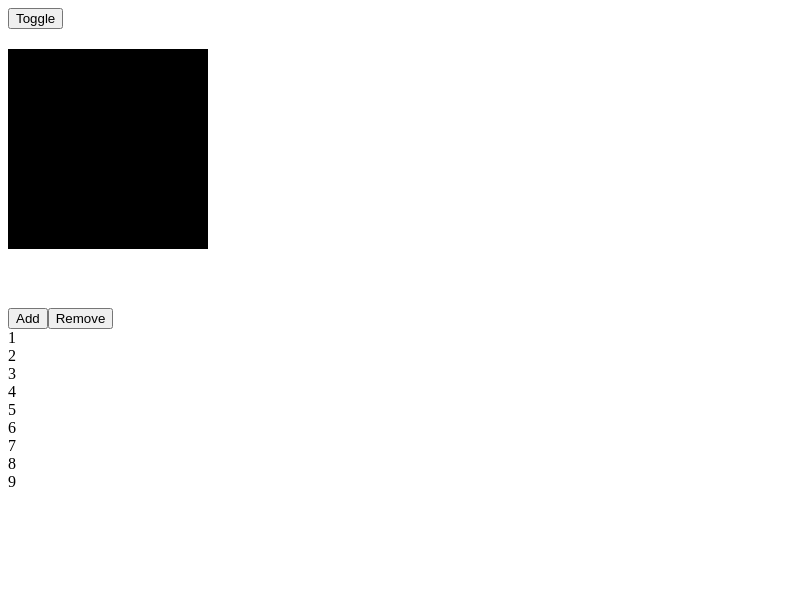
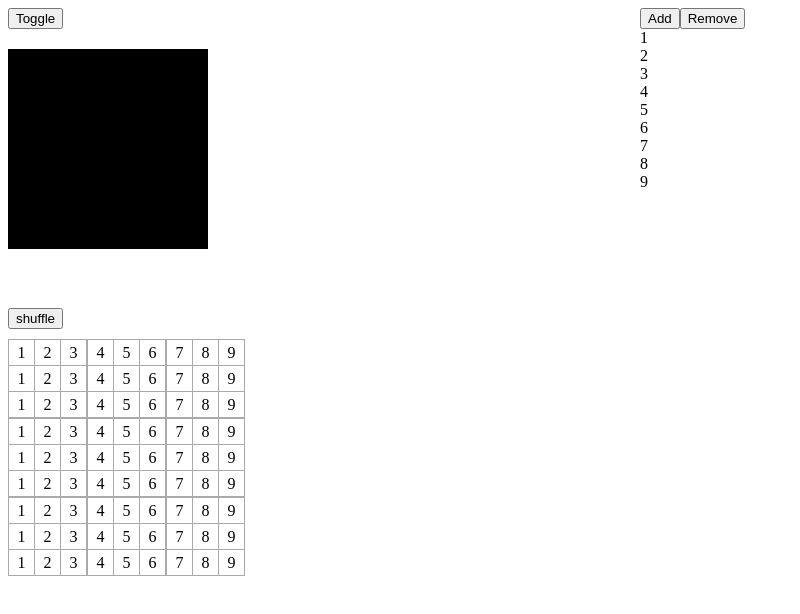
Before and after one commit to Ayub-Begimkulov/retransition, a React app: page / in a window 1280 px wide. Shown: the top 614 px of the page, without its empty margins (0-800 px from the left). Built offline with nearby package versions, Linux system fonts and the light colour scheme.

Commit message:
transition group wp

```diff
--- a/demo/App.tsx
+++ b/demo/App.tsx
@@ -4,6 +4,23 @@ import { Transition, TransitionGroup } from "../src";
 import "./index.scss";
 
 let nextNum = 10;
+
+function shuffle(array: any[]) {
+  const length = array == null ? 0 : array.length;
+  if (!length) {
+    return [];
+  }
+  let index = -1;
+  const lastIndex = length - 1;
+  const result = array.slice();
+  while (++index < length) {
+    const rand = index + Math.floor(Math.random() * (lastIndex - index + 1));
+    const value = result[rand];
+    result[rand] = result[index];
+    result[index] = value;
+  }
+  return result;
+}
 
 const App = () => {
   const [visible, setVisible] = useState(true);
@@ -24,7 +41,8 @@ const App = () => {
   };
 
   return (
-    <>
+    <div style={{ display: "flex" }}>
+      <div style={{ flex: 1 }}>
         <div style={{ height: 300 }}>
           <button
             onClick={() => setVisible(v => !v)}
@@ -38,15 +56,46 @@ const App = () => {
             </div>
           </Transition>
         </div>
+
+        <Sudoku />
+      </div>
+      <div style={{ flex: 1 }}>
         <div>
           <button onClick={() => add()}>Add</button>
           <button onClick={() => remove()}>Remove</button>
-        <TransitionGroup>
+          <TransitionGroup name="fade" appear>
             {arr.map(value => (
               <div key={value}>{value}</div>
             ))}
           </TransitionGroup>
         </div>
+      </div>
+    </div>
+  );
+};
+
+const makeArr = () => {
+  return Array(81)
+    .fill(null)
+    .map((_, index) => ({
+      id: index,
+      number: (index % 9) + 1,
+    }));
+};
+
+const Sudoku = () => {
+  const [numbers, setNumbers] = useState(() => makeArr());
+
+  return (
+    <>
+      <button onClick={() => setNumbers(v => shuffle(v))}>shuffle</button>{" "}
+      <TransitionGroup className="container" name="cell">
+        {numbers.map(({ id, number }) => (
+          <div key={id} className="cell">
+            {number}
+          </div>
+        ))}
+      </TransitionGroup>
     </>
   );
 };
--- a/demo/index.scss
+++ b/demo/index.scss
@@ -16,8 +16,42 @@
   &-leave-from {
     opacity: 1;
   }
+
+  &-move {
+    transition: transform 500ms ease;
+  }
 }
 
 .transition-move {
-  transition: transform 300ms ease;
+  transition: transform 500ms ease;
 }
+
+.container {
+  display: flex;
+  flex-wrap: wrap;
+  width: 238px;
+  margin-top: 10px;
+}
+
+.cell {
+  display: flex;
+  justify-content: space-around;
+  align-items: center;
+  width: 25px;
+  height: 25px;
+  border: 1px solid #aaa;
+  margin-right: -1px;
+  margin-bottom: -1px;
+}
+
+.cell:nth-child(3n) {
+  margin-right: 0;
+}
+
+.cell:nth-child(27n) {
+  margin-bottom: 0;
+}
+
+.cell-move {
+  transition: transform 5s;
+}
--- a/src/Transition.tsx
+++ b/src/Transition.tsx
@@ -1,10 +1,5 @@
-import React, {
-  useCallback,
-  useEffect,
-  useLayoutEffect,
-  useRef,
-  useState,
-} from "react";
+import React, { useCallback, useLayoutEffect, useRef, useState } from "react";
+import { useIsMounted, useLatest, usePrevious } from "hooks";
 import {
   addClass,
   nextFrame,
@@ -14,7 +9,7 @@ import {
   once,
 } from "utils";
 
-interface TransitionProps {
+export interface TransitionProps {
   visible: boolean;
   name?: string;
   type?: CSSTransitionType;
@@ -40,31 +35,6 @@ interface TransitionProps {
   onAppear?: (el: HTMLElement /* , done: () => void */) => void;
   onAfterAppear?: (el: HTMLElement) => void;
   // onAppearCancelled?: (el: HTMLElement) => void;
-}
-
-function useIsMounted() {
-  const isMounted = useRef(false);
-  useEffect(() => {
-    isMounted.current = true;
-    return () => {
-      isMounted.current = false;
-    };
-  }, []);
-  return isMounted;
-}
-
-function usePrevious<T>(value: T) {
-  const prevRef = useRef<T | null>(null);
-  useEffect(() => {
-    prevRef.current = value;
-  });
-  return prevRef;
-}
-
-function useLatest<T>(value: T) {
-  const latestRef = useRef<T>(value);
-  latestRef.current = value;
-  return latestRef;
 }
 
 const Transition: React.FC<TransitionProps> = ({
@@ -239,13 +209,14 @@ const Transition: React.FC<TransitionProps> = ({
     [performEnter]
   );
 
+  console.log("render");
+
   if (!localVisible) return null;
 
   const child = React.Children.only(children) as React.ReactElement;
 
   const el = React.cloneElement(child, {
     ref,
-    ...child.props,
   });
 
   return el;
--- a/src/TransitionGroup.tsx
+++ b/src/TransitionGroup.tsx
@@ -1,4 +1,7 @@
 import React, { useCallback, useLayoutEffect, useRef } from "react";
+import { TransitionProps } from "Transition";
+import { usePrevious } from "hooks";
+import { addClass, removeClass } from "utils";
 
 const positionMap = new WeakMap<Element, { top: number; left: number }>();
 const newPositionMap = new WeakMap<Element, { top: number; left: number }>();
@@ -34,48 +37,83 @@ function areArraysEqual(arr1: any[], arr2: any[]) {
   return true;
 }
 
-interface TransitionGroupProps {
-  name?: string;
+interface TransitionGroupProps extends Omit<TransitionProps, "visible"> {
+  tag?: string;
   moveClass?: string;
+  className?: string;
 }
 
 const TransitionGroup: React.FC<TransitionGroupProps> = ({
   name = "transition",
   moveClass,
   children,
+  className,
 }) => {
   const isFirst = useRef(true);
   const childrenElements = useRef<Element[]>([]);
   const prevChildrenElements = useRef<Element[]>([]);
+
+  const childrenArray = React.Children.toArray(children);
+  const prevChildren = usePrevious(childrenArray);
+
+  const areChildrenSame = ((arr1, arr2) => {
+    if (!Array.isArray(arr1) || !Array.isArray(arr2)) {
+      return false;
+    }
+    if (arr1.length !== arr2.length) {
+      return false;
+    }
+    return arr1.every(
+      (item, i) =>
+        item === arr2[i] || (item as any).key === (arr2[i] as any).key
+    );
+  })(prevChildren.current, childrenArray);
+
+  console.log(areChildrenSame);
 
   useLayoutEffect(() => {
     if (isFirst.current) {
       isFirst.current = false;
       return;
     }
+
     if (rootEl.current) {
       prevChildrenElements.current = childrenElements.current;
       childrenElements.current = [...rootEl.current.children];
       if (
         areArraysEqual(childrenElements.current, prevChildrenElements.current)
       ) {
+        console.log("return");
         return;
       }
+      console.log("not return");
+      // const prevChildrenSet = new Set(prevChildrenElements.current);
+      // const childrenSet = new Set(childrenElements.current);
+      // const removedElements = prevChildrenElements.current.filter(
+      //   child => !childrenSet.has(child)
+      // );
+      // const addedElements = childrenElements.current.filter(
+      //   child => !prevChildrenSet.has(child)
+      // );
+      // console.log({ addedElements, removedElements });
+      // childrenElements.current.forEach((el: any) => {
+      //   el._pendingCb && el._pendingCb();
+      //   el._pendingCb = null;
+      // });
       childrenElements.current.forEach(el => {
         newPositionMap.set(el, el.getBoundingClientRect());
       });
       const movedChildren = childrenElements.current.filter(applyTranslation);
 
       forceReflow();
-
       const moveCls = moveClass || `${name}-move`;
       movedChildren.forEach(child => {
-        child.classList.add(moveCls);
+        addClass(child, moveCls);
         positionMap.set(child, newPositionMap.get(child)!);
         (child as HTMLElement).style.transitionDuration = "";
         (child as HTMLElement).style.transform = "";
         child.addEventListener("transitionend", () => {
-          child.classList.remove(moveCls);
+          removeClass(child, moveCls);
         });
       });
     }
@@ -90,13 +128,12 @@ const TransitionGroup: React.FC<TransitionGroupProps> = ({
   }, []);
 
   return (
-    <div ref={rootEl}>
+    <div className={className} ref={rootEl}>
       {React.Children.toArray(children)
         .filter(React.isValidElement)
         .map((child: React.ReactElement) => {
           return React.cloneElement(child, {
             ref,
-            ...child.props,
           });
         })}
     </div>
--- /dev/null
+++ b/src/hooks/index.ts
@@ -0,0 +1,3 @@
+export { useLatest } from "./use-latest";
+export { usePrevious } from "./use-previous";
+export { useIsMounted } from "./use-is-mounted";
--- /dev/null
+++ b/src/hooks/use-is-mounted.ts
@@ -0,0 +1,12 @@
+import { useRef, useEffect } from "react";
+
+export function useIsMounted() {
+  const isMounted = useRef(false);
+  useEffect(() => {
+    isMounted.current = true;
+    return () => {
+      isMounted.current = false;
+    };
+  }, []);
+  return isMounted;
+}
--- /dev/null
+++ b/src/hooks/use-latest.ts
@@ -0,0 +1,7 @@
+import { useRef } from "react";
+
+export function useLatest<T>(value: T) {
+  const latestRef = useRef<T>(value);
+  latestRef.current = value;
+  return latestRef;
+}
--- /dev/null
+++ b/src/hooks/use-previous.ts
@@ -0,0 +1,9 @@
+import { useRef, useEffect } from "react";
+
+export function usePrevious<T>(value: T) {
+  const prevRef = useRef<T | null>(null);
+  useEffect(() => {
+    prevRef.current = value;
+  });
+  return prevRef;
+}
```
Lines whose indentation alone changed are shown as unchanged.
